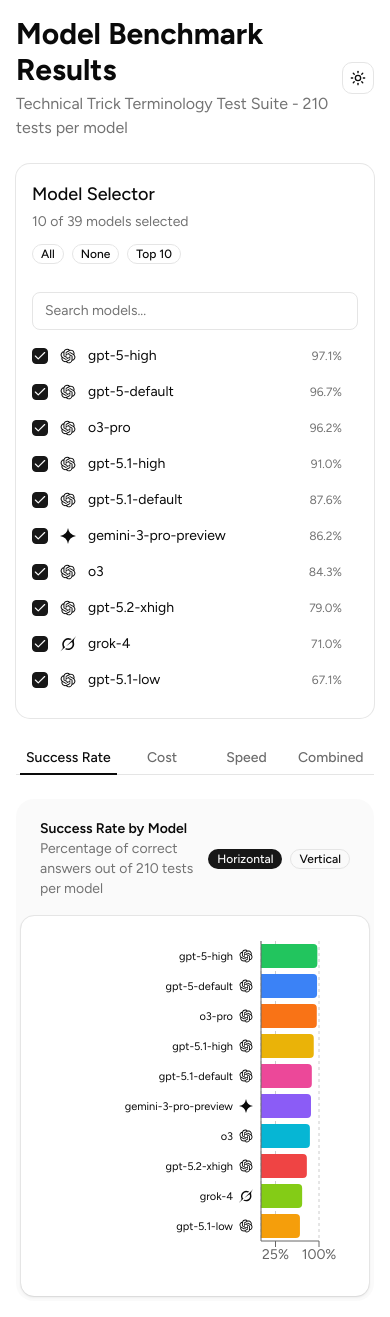
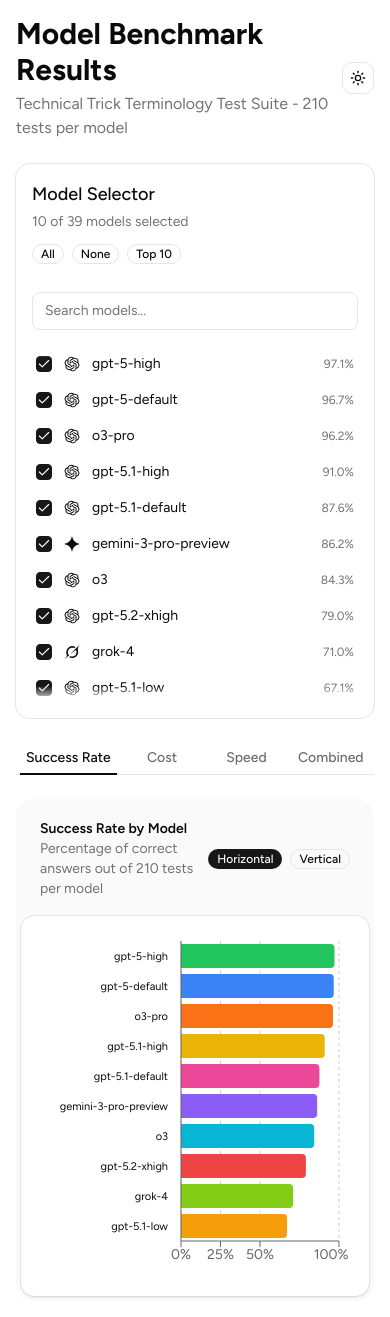
Before and after one commit to Finityno/skatebench-ui, a Next.js app: page / in a window 390 px wide. Built offline with nearby package versions, Linux system fonts and the light colour scheme.

Commit message:
Add localhost for models and improve rendering mobile

```diff
--- a/components/benchmark-dashboard.tsx
+++ b/components/benchmark-dashboard.tsx
@@ -1,6 +1,6 @@
 "use client";
 
-import { useState, useMemo, useCallback } from "react";
+import { useState, useMemo, useCallback, useEffect } from "react";
 import * as React from "react";
 import {
   BarChart,
@@ -460,15 +460,17 @@ function CustomBarTooltip({
 }
 
 // Custom Y-axis tick with provider icon
-function CustomYAxisTick({ x, y, payload }: any) {
-  const ProviderIcon = getProviderIconByModelName(payload.value);
+function CustomYAxisTick({ x, y, payload, showIcon = true }: any) {
+  const ProviderIcon = showIcon
+    ? getProviderIconByModelName(payload.value)
+    : null;
   const iconSize = 14;
   const iconMargin = 6;
 
   return (
     <g transform={`translate(${x},${y})`}>
       <text
-        x={-iconSize - iconMargin}
+        x={ProviderIcon ? -iconSize - iconMargin : -5}
         y={0}
         dy={4}
         textAnchor="end"
@@ -531,6 +533,8 @@ function CustomScatterShape(props: any) {
   );
 }
 
+const STORAGE_KEY = "skatebench-selected-models";
+
 export { BenchmarkDashboard };
 export default function BenchmarkDashboard() {
   const [selectedModels, setSelectedModels] = useState<Set<string>>(
@@ -539,6 +543,43 @@ export default function BenchmarkDashboard() {
   const [hoveredPoint, setHoveredPoint] = useState<string | null>(null);
   const [isHorizontal, setIsHorizontal] = useState(true);
   const [searchQuery, setSearchQuery] = useState("");
+  const [isMobile, setIsMobile] = useState(false);
+  const [isClient, setIsClient] = useState(false);
+
+  // Load selected models from localStorage on mount
+  useEffect(() => {
+    setIsClient(true);
+    const handleResize = () => {
+      setIsMobile(window.innerWidth < 768);
+    };
+    handleResize();
+    window.addEventListener("resize", handleResize);
+
+    // Load from localStorage
+    try {
+      const saved = localStorage.getItem(STORAGE_KEY);
+      if (saved) {
+        const parsed = JSON.parse(saved);
+        if (Array.isArray(parsed) && parsed.length > 0) {
+          setSelectedModels(new Set(parsed));
+        }
+      }
+    } catch (e) {
+      // Ignore localStorage errors
+    }
+
+    return () => window.removeEventListener("resize", handleResize);
+  }, []);
+
+  // Save selected models to localStorage when they change
+  useEffect(() => {
+    if (!isClient) return;
+    try {
+      localStorage.setItem(STORAGE_KEY, JSON.stringify([...selectedModels]));
+    } catch (e) {
+      // Ignore localStorage errors
+    }
+  }, [selectedModels, isClient]);
 
   const [zoomArea, setZoomArea] = useState<{
     x1: number | null;
@@ -634,8 +675,12 @@ export default function BenchmarkDashboard() {
 
   const yAxisWidth = useMemo(() => {
     const longest = getLongestModelNameLength(filteredData);
+    // Smaller width on mobile
+    if (isMobile) {
+      return Math.max(100, Math.min(150, longest * 6 + 10));
+    }
     return Math.max(150, Math.min(220, longest * 7 + 20));
-  }, [filteredData]);
+  }, [filteredData, isMobile]);
 
   const { combinedData, defaultXDomain, defaultYDomain } = useMemo(() => {
     const data = filteredData.map((d) => ({
@@ -764,13 +809,18 @@ export default function BenchmarkDashboard() {
                 onChange={(e) => setSearchQuery(e.target.value)}
                 className="w-full px-3 py-2 text-sm rounded-md border border-border bg-background placeholder:text-muted-foreground focus:outline-none focus:ring-2 focus:ring-ring focus:ring-offset-2 focus:ring-offset-background"
               />
-              <ScrollArea className="h-[360px] xl:h-[560px] pr-4">
-                <div className="space-y-2">
+              <div className="relative">
+                <div className="absolute inset-x-0 top-0 h-4 bg-gradient-to-b from-card to-transparent pointer-events-none z-10 rounded-t-md" />
+                <div className="absolute inset-x-0 bottom-0 h-4 bg-gradient-to-t from-card to-transparent pointer-events-none z-10 rounded-b-md" />
+                <ScrollArea className="h-[360px] xl:h-[560px]">
+                  <div className="space-y-2 px-1 py-2">
                     {filteredModelList.map((item) => {
                       const index = benchmarkData.findIndex(
                         (b) => b.model === item.model,
                       );
-                    const ProviderIcon = getProviderIconByModelName(item.model);
+                      const ProviderIcon = getProviderIconByModelName(
+                        item.model,
+                      );
                       return (
                         <div
                           key={item.model}
@@ -803,6 +853,7 @@ export default function BenchmarkDashboard() {
                     })}
                   </div>
                 </ScrollArea>
+              </div>
             </CardContent>
           </Card>
 
@@ -848,7 +899,13 @@ export default function BenchmarkDashboard() {
                 </FrameHeader>
                 <FramePanel>
                   <div style={{ height: isHorizontal ? chartHeight : 500 }}>
-                    <ResponsiveContainer width="100%" height="100%">
+                    {isClient && (
+                      <ResponsiveContainer
+                        width="100%"
+                        height="100%"
+                        minWidth={0}
+                        minHeight={0}
+                      >
                         <BarChart
                           key={`success-${successRateData.length}`}
                           data={successRateData}
@@ -857,11 +914,11 @@ export default function BenchmarkDashboard() {
                             isHorizontal
                               ? {
                                   top: 5,
-                                right: 30,
-                                left: yAxisWidth - 100,
+                                  right: isMobile ? 10 : 30,
+                                  left: isMobile ? 10 : yAxisWidth - 100,
                                   bottom: 5,
                                 }
-                            : { top: 20, right: 30, left: 20, bottom: 100 }
+                              : { top: 20, right: 10, left: 10, bottom: 100 }
                           }
                         >
                           <CartesianGrid
@@ -876,7 +933,7 @@ export default function BenchmarkDashboard() {
                                 type="category"
                                 dataKey="model"
                                 width={yAxisWidth}
-                              tick={<CustomYAxisTick />}
+                                tick={<CustomYAxisTick showIcon={!isMobile} />}
                                 tickLine={false}
                                 interval={0}
                               />
@@ -918,6 +975,7 @@ export default function BenchmarkDashboard() {
                           </Bar>
                         </BarChart>
                       </ResponsiveContainer>
+                    )}
                   </div>
                 </FramePanel>
               </Frame>
@@ -954,7 +1012,13 @@ export default function BenchmarkDashboard() {
                 </FrameHeader>
                 <FramePanel>
                   <div style={{ height: isHorizontal ? chartHeight : 500 }}>
-                    <ResponsiveContainer width="100%" height="100%">
+                    {isClient && (
+                      <ResponsiveContainer
+                        width="100%"
+                        height="100%"
+                        minWidth={0}
+                        minHeight={0}
+                      >
                         <BarChart
                           key={`cost-${costData.length}`}
                           data={costData}
@@ -963,11 +1027,11 @@ export default function BenchmarkDashboard() {
                             isHorizontal
                               ? {
                                   top: 5,
-                                right: 30,
-                                left: yAxisWidth - 100,
+                                  right: isMobile ? 10 : 30,
+                                  left: isMobile ? 10 : yAxisWidth - 100,
                                   bottom: 5,
                                 }
-                            : { top: 20, right: 30, left: 20, bottom: 100 }
+                              : { top: 20, right: 10, left: 10, bottom: 100 }
                           }
                         >
                           <CartesianGrid
@@ -982,7 +1046,7 @@ export default function BenchmarkDashboard() {
                                 type="category"
                                 dataKey="model"
                                 width={yAxisWidth}
-                              tick={<CustomYAxisTick />}
+                                tick={<CustomYAxisTick showIcon={!isMobile} />}
                                 tickLine={false}
                                 interval={0}
                               />
@@ -1025,6 +1089,7 @@ export default function BenchmarkDashboard() {
                           </Bar>
                         </BarChart>
                       </ResponsiveContainer>
+                    )}
                   </div>
                 </FramePanel>
               </Frame>
@@ -1061,7 +1126,13 @@ export default function BenchmarkDashboard() {
                 </FrameHeader>
                 <FramePanel>
                   <div style={{ height: isHorizontal ? chartHeight : 500 }}>
-                    <ResponsiveContainer width="100%" height="100%">
+                    {isClient && (
+                      <ResponsiveContainer
+                        width="100%"
+                        height="100%"
+                        minWidth={0}
+                        minHeight={0}
+                      >
                         <BarChart
                           key={`speed-${speedData.length}`}
                           data={speedData}
@@ -1070,11 +1141,11 @@ export default function BenchmarkDashboard() {
                             isHorizontal
                               ? {
                                   top: 5,
-                                right: 30,
-                                left: yAxisWidth - 100,
+                                  right: isMobile ? 10 : 30,
+                                  left: isMobile ? 10 : yAxisWidth - 100,
                                   bottom: 5,
                                 }
-                            : { top: 20, right: 30, left: 20, bottom: 100 }
+                              : { top: 20, right: 10, left: 10, bottom: 100 }
                           }
                         >
                           <CartesianGrid
@@ -1089,7 +1160,7 @@ export default function BenchmarkDashboard() {
                                 type="category"
                                 dataKey="model"
                                 width={yAxisWidth}
-                              tick={<CustomYAxisTick />}
+                                tick={<CustomYAxisTick showIcon={!isMobile} />}
                                 tickLine={false}
                                 interval={0}
                               />
@@ -1132,6 +1203,7 @@ export default function BenchmarkDashboard() {
                           </Bar>
                         </BarChart>
                       </ResponsiveContainer>
+                    )}
                   </div>
                 </FramePanel>
               </Frame>
@@ -1158,7 +1230,13 @@ export default function BenchmarkDashboard() {
                 </FrameHeader>
                 <FramePanel>
                   <div className="h-[600px]">
-                    <ResponsiveContainer width="100%" height="100%">
+                    {isClient && (
+                      <ResponsiveContainer
+                        width="100%"
+                        height="100%"
+                        minWidth={0}
+                        minHeight={0}
+                      >
                         <ScatterChart
                           margin={{ top: 40, right: 30, left: 20, bottom: 60 }}
                           onMouseDown={handleMouseDown}
@@ -1174,6 +1252,9 @@ export default function BenchmarkDashboard() {
                             unit="$"
                             domain={xDomain}
                             allowDataOverflow
+                            tickFormatter={(value) =>
+                              `${Number(value.toFixed(2))}`
+                            }
                           >
                             <Label
                               value="Total Cost ($)"
@@ -1243,9 +1324,12 @@ export default function BenchmarkDashboard() {
                                 const data = payload[0].payload;
                                 return (
                                   <div className="bg-card text-card-foreground border border-border rounded-lg p-3 shadow-lg">
-                                  <p className="font-semibold">{data.model}</p>
+                                    <p className="font-semibold">
+                                      {data.model}
+                                    </p>
                                     <p className="text-sm text-muted-foreground">
-                                    Success Rate: {data.successRate.toFixed(2)}%
+                                      Success Rate:{" "}
+                                      {data.successRate.toFixed(2)}%
                                     </p>
                                     <p className="text-sm text-muted-foreground">
                                       Total Cost: ${data.totalCost.toFixed(4)}
@@ -1280,6 +1364,7 @@ export default function BenchmarkDashboard() {
                           </Scatter>
                         </ScatterChart>
                       </ResponsiveContainer>
+                    )}
                   </div>
                 </FramePanel>
               </Frame>
```
Also changed, not shown: components/ui/scroll-area.tsx (+12 -9 lines). Lines whose indentation alone changed are shown as unchanged.
